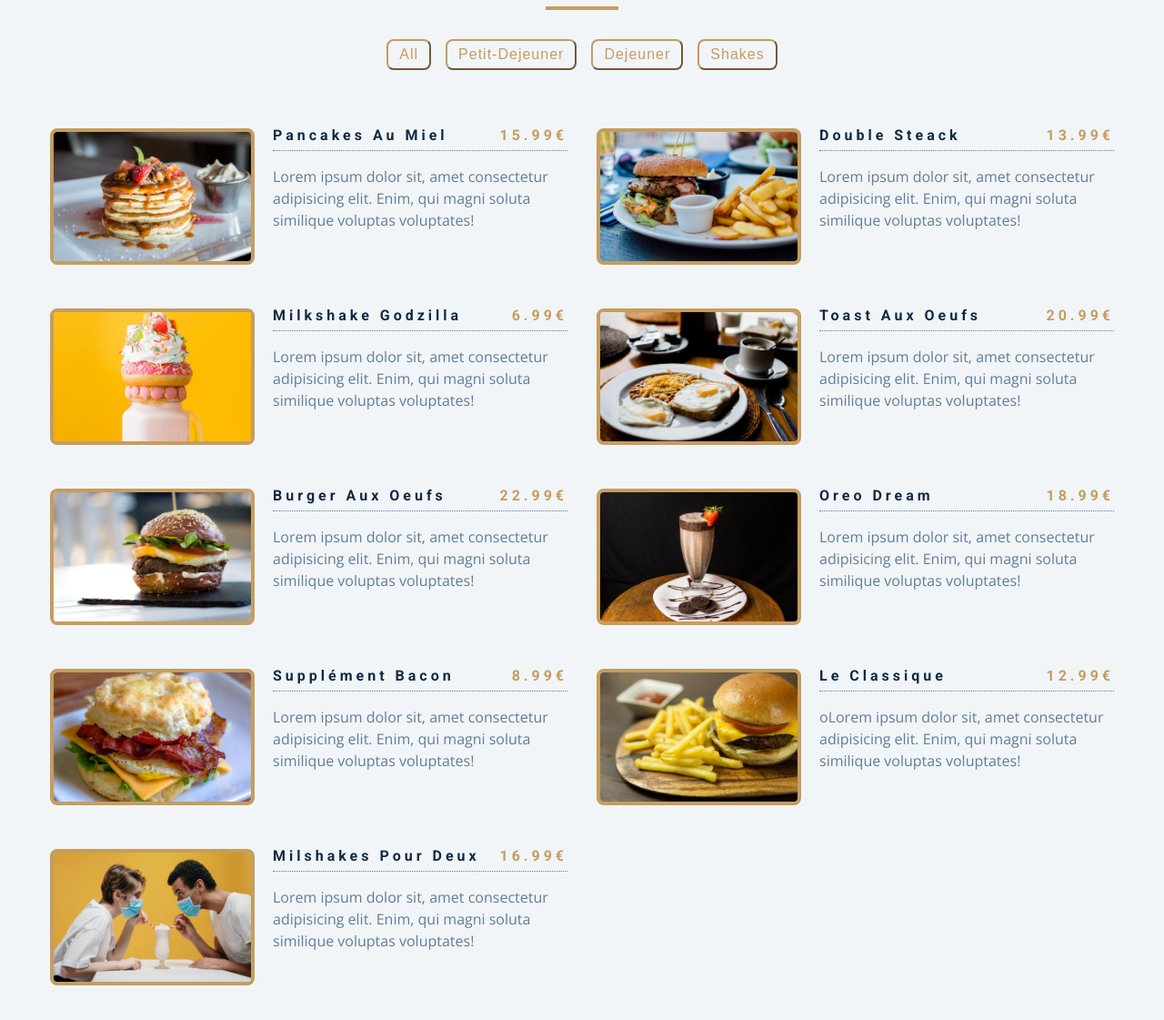
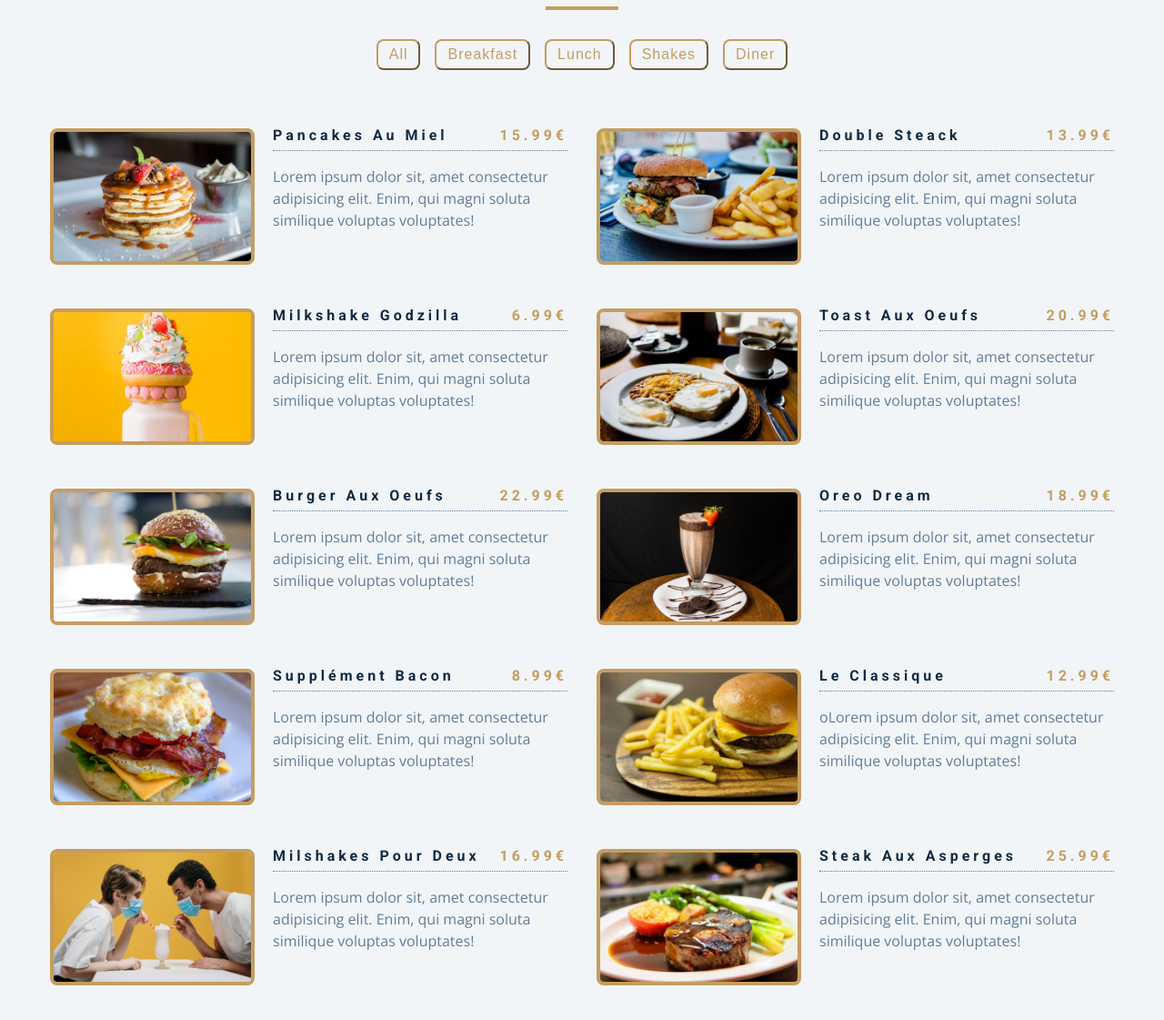
Before and after one commit to Lcood/menu, a plain HTML site: page index.html in a window 1280 px wide. Shown: the part 125-1246 px from the top of the page at 91% size. Drawn offline with nearby package versions, Linux system fonts and the light colour scheme.

Commit message:
dynamic buttons

```diff
--- a/index.html
+++ b/index.html
@@ -19,9 +19,9 @@
         <h2>Notre menu</h2>
         <div class="underline"></div>
       </div>
-      <!-- filter buttons -->
+      <!-- filter buttons-->
       <div class="btn-container">
-        <button type="button" class="filter-btn" data-id="all">all</button>
+        <!-- <button type="button" class="filter-btn" data-id="all">all</button>
         <button type="button" class="filter-btn" data-id="breakfast">
           Petit-dejeuner
         </button>
@@ -30,7 +30,7 @@
         </button>
         <button type="button" class="filter-btn" data-id="shakes">
           shakes
-        </button>
+        </button> -->
       </div>
       <!-- menu items -->
       <div class="section-center">
--- a/index.js
+++ b/index.js
@@ -71,30 +71,22 @@ const menu = [
     img: './images/item-9.jpeg',
     desc: `Lorem ipsum dolor sit, amet consectetur adipisicing elit. Enim, qui magni soluta similique voluptas voluptates!`,
   },
+  {
+    id: 10,
+    title: 'Steak aux asperges',
+    category: 'diner',
+    price: 25.99,
+    img: './images/item-10.jpeg',
+    desc: `Lorem ipsum dolor sit, amet consectetur adipisicing elit. Enim, qui magni soluta similique voluptas voluptates!`,
+  },
 ];
 
 const sectionParent = document.querySelector('.section-center');
-const filterBtn = document.querySelectorAll('.filter-btn');
+const container = document.querySelector('.btn-container');
 
 window.addEventListener('DOMContentLoaded', function () {
   displayMenuItems(menu);
-});
-
-filterBtn.forEach(function (btn) {
-  btn.addEventListener('click', function (e) {
-    const category = e.currentTarget.dataset.id;
-    const menuCategory = menu.filter(function (menuItem) {
-      // console.log(menuItem);
-      if (menuItem.category === category) {
-        return menuItem;
-      }
-    });
-    if (category === 'all') {
-      displayMenuItems(menu);
-    } else {
-      displayMenuItems(menuCategory);
-    }
-  });
+  displayMenuButtons();
 });
 
 function displayMenuItems(menuItems) {
@@ -117,3 +109,46 @@ function displayMenuItems(menuItems) {
   displayMenu = displayMenu.join('');
   sectionParent.innerHTML = displayMenu;
 }
+
+function displayMenuButtons() {
+  const categories = menu.reduce(
+    function (values, item) {
+      if (!values.includes(item.category)) {
+        values.push(item.category);
+      }
+      return values;
+    },
+    ['all']
+  );
+
+  const categoryBtns = categories
+    .map(function (category) {
+      return `<button type="button" class="filter-btn" data-id=${category}>
+          ${category}
+        </button>`;
+    })
+    .join('');
+
+  container.innerHTML = categoryBtns;
+  const filterBtns = container.querySelectorAll('.filter-btn');
+  // const filterBtns = document.querySelectorAll('.filter-btn');
+  console.log(filterBtns);
+
+  filterBtns.forEach(function (btn) {
+    btn.addEventListener('click', function (e) {
+      // console.log(e.currentTarget.dataset);
+      const category = e.currentTarget.dataset.id;
+      const menuCategory = menu.filter(function (menuItem) {
+        // console.log(menuItem.category);
+        if (menuItem.category === category) {
+          return menuItem;
+        }
+      });
+      if (category === 'all') {
+        displayMenuItems(menu);
+      } else {
+        displayMenuItems(menuCategory);
+      }
+    });
+  });
+}
```
